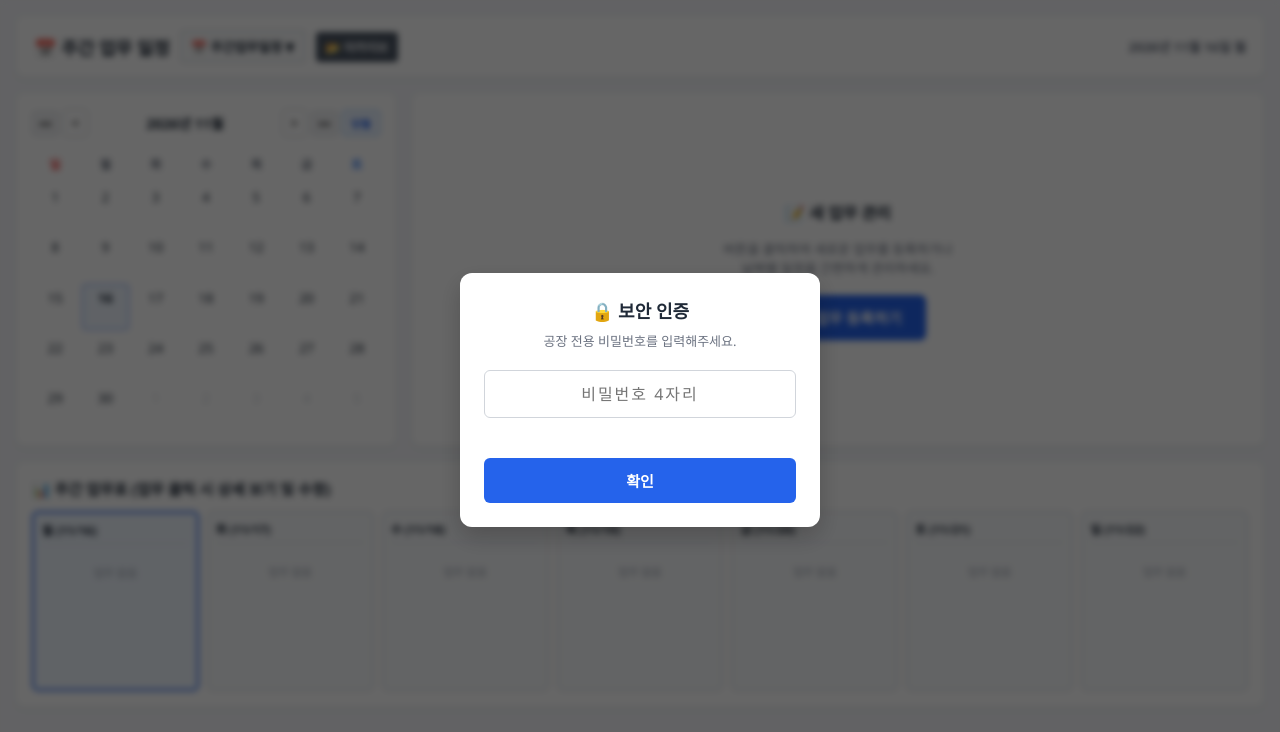
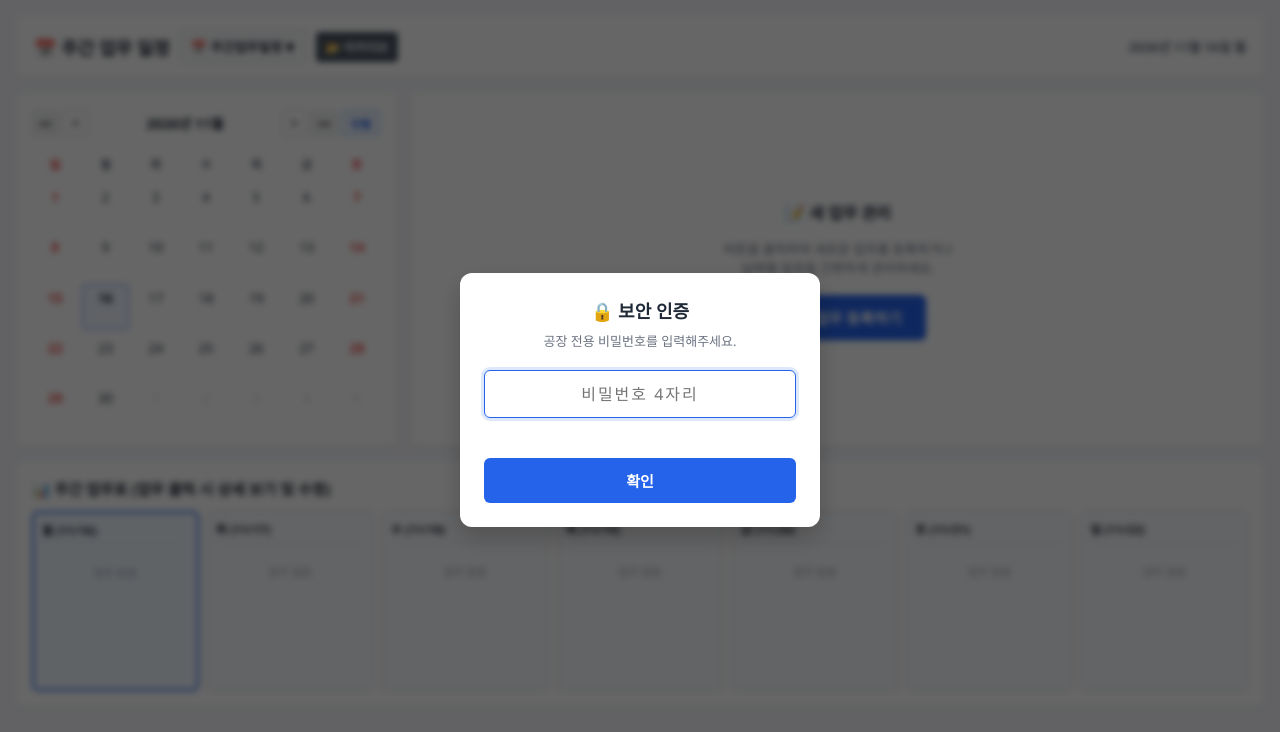
Before and after one commit to WhyGKing/CampingcarNow, a plain HTML site: page index.html in a window 1280 px wide. Drawn offline with Linux system fonts and the light colour scheme; no server answers.

Commit message:
index.html 업데이트

```diff
--- a/index.html
+++ b/index.html
@@ -37,6 +37,7 @@
         .cal-cell.other-month { color: #d1d5db; }
         .cal-cell.selected { background: #eff6ff; border-color: var(--primary); font-weight: bold; }
         .cal-cell.today { border: 1px dashed var(--primary); }
+        .cal-cell.holiday { color: #ef4444; font-weight: bold; } /* 토요일, 일요일 및 공휴일 빨간 글씨 */
         .dot-indicator { width: 5px; height: 5px; background-color: var(--primary); border-radius: 50%; margin-top: 2px; }
         .quick-action-panel { background: #ffffff; padding: 24px; border-radius: 8px; box-shadow: 0 1px 3px rgba(0,0,0,0.1); display: flex; flex-direction: column; justify-content: center; align-items: center; text-align: center; gap: 16px; }
         .quick-action-panel h3 { font-size: 16px; color: var(--text-main); }
@@ -172,7 +173,13 @@
                 <button onclick="goToCurrentMonth()" title="당월(이번 달)로 이동" style="padding: 4px 8px; font-size: 11px; font-weight: bold; background: #eff6ff; color: var(--primary); border-color: #93c5fd;">당월</button>
             </div>
             <div class="cal-grid">
-                <div class="cal-day-name">일</div><div class="cal-day-name">월</div><div class="cal-day-name">화</div><div class="cal-day-name">수</div><div class="cal-day-name">목</div><div class="cal-day-name">금</div><div class="cal-day-name">토</div>
+                <div class="cal-day-name" style="color: #ef4444;">일</div>
+                <div class="cal-day-name">월</div>
+                <div class="cal-day-name">화</div>
+                <div class="cal-day-name">수</div>
+                <div class="cal-day-name">목</div>
+                <div class="cal-day-name">금</div>
+                <div class="cal-day-name" style="color: #ef4444;">토</div>
             </div>
             <div class="cal-grid" id="cal-days-container" style="margin-top: 4px;"></div>
         </div>
@@ -290,6 +297,23 @@
         let currentCalMonth = new Date().getMonth();
         let editingTaskId = null;
         let isInitialLoad = true;
+
+        // 대한민국 양력 공휴일 계산 함수
+        function isKoreanHoliday(year, month, day) {
+            const m = month + 1;
+            const d = day;
+            const fixedHolidays = ["1-1", "3-1", "5-5", "6-6", "8-15", "10-3", "10-9", "12-25"];
+            if (fixedHolidays.includes(`${m}-${d}`)) return true;
+
+            const holidayMap = {
+                2026: ["2-16", "2-17", "2-18", "5-24", "9-24", "9-25", "9-26"],
+                2025: ["1-28", "1-29", "1-30", "5-5", "5-6", "10-5", "10-6", "10-7", "10-8"],
+                2027: ["2-6", "2-7", "2-8", "5-13", "9-14", "9-15", "9-16"]
+            };
+            if (holidayMap[year] && holidayMap[year].includes(`${m}-${d}`)) return true;
+
+            return false;
+        }
 
         function triggerAlert(msg) {
             try {
@@ -498,21 +522,32 @@
             const firstDayIndex = new Date(currentCalYear, currentCalMonth, 1).getDay();
             const lastDay = new Date(currentCalYear, currentCalMonth + 1, 0).getDate();
             const prevLastDay = new Date(currentCalYear, currentCalMonth, 0).getDate();
+
             for (let i = firstDayIndex; i > 0; i--) {
                 const cell = document.createElement('div');
                 cell.className = 'cal-cell other-month';
                 cell.innerText = prevLastDay - i + 1;
                 container.appendChild(cell);
             }
+
             const allTasks = getAllTasks();
+
             for (let i = 1; i <= lastDay; i++) {
                 const monthStr = String(currentCalMonth + 1).padStart(2, '0');
                 const dayStr = String(i).padStart(2, '0');
                 const dateStr = `${currentCalYear}-${monthStr}-${dayStr}`;
                 const cell = document.createElement('div');
                 cell.className = 'cal-cell';
+
+                const dayOfWeek = new Date(currentCalYear, currentCalMonth, i).getDay();
+                // 일요일(0), 토요일(6), 또는 공휴일인 경우 빨간색(holiday) 적용
+                if (dayOfWeek === 0 || dayOfWeek === 6 || isKoreanHoliday(currentCalYear, currentCalMonth, i)) {
+                    cell.classList.add('holiday');
+                }
+
                 if (dateStr === todayStr) cell.classList.add('today');
                 if (dateStr === selectedDateStr) cell.classList.add('selected');
+
                 const hasTask = allTasks.some(t => dateStr >= t.startDate && dateStr <= t.endDate);
                 cell.innerHTML = `<span>${i}</span>${hasTask ? '<div class="dot-indicator"></div>' : ''}`;
                 cell.onclick = () => {
@@ -527,6 +562,7 @@
                 };
                 container.appendChild(cell);
             }
+
             const totalCells = firstDayIndex + lastDay;
             const nextDays = totalCells <= 35 ? 35 - totalCells : 42 - totalCells;
             for (let i = 1; i <= nextDays; i++) {
@@ -654,7 +690,6 @@
             if (task.workers) task.workers.forEach(w => badgesHtml += `<span class="worker-badge" style="${getWorkerColor(w)}">${escapeHtml(w)}</span>`);
             badgesHtml += '</div>';
 
-            // 💡 세부사항 및 비고/특이사항 항목이 팝업창에 표시되도록 추가 반영
             document.getElementById('modalTaskBody').innerHTML = `
                 <div class="card-detail-row"><span class="card-detail-label">상태</span><span class="card-detail-value"><strong>${statusText}</strong></span></div>
                 <div class="card-detail-row"><span class="card-detail-label">담당자</span><div class="card-detail-value">${badgesHtml}</div></div>
```
